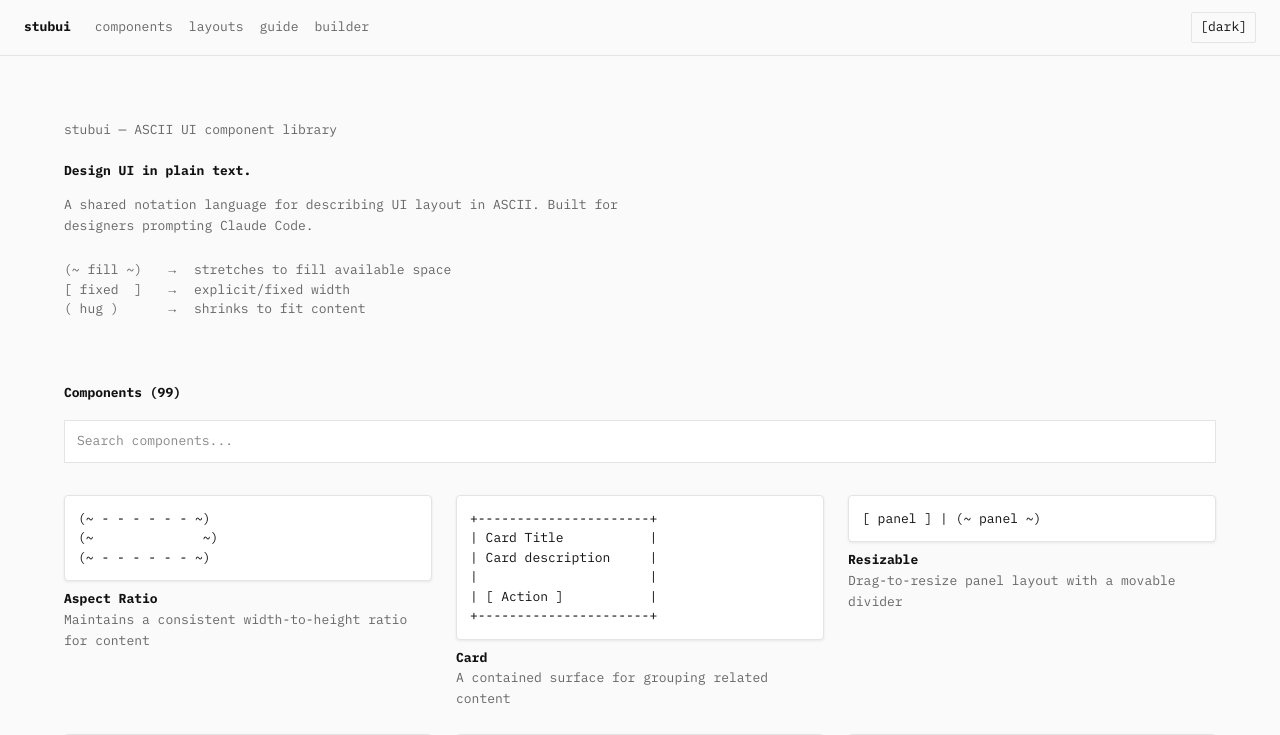
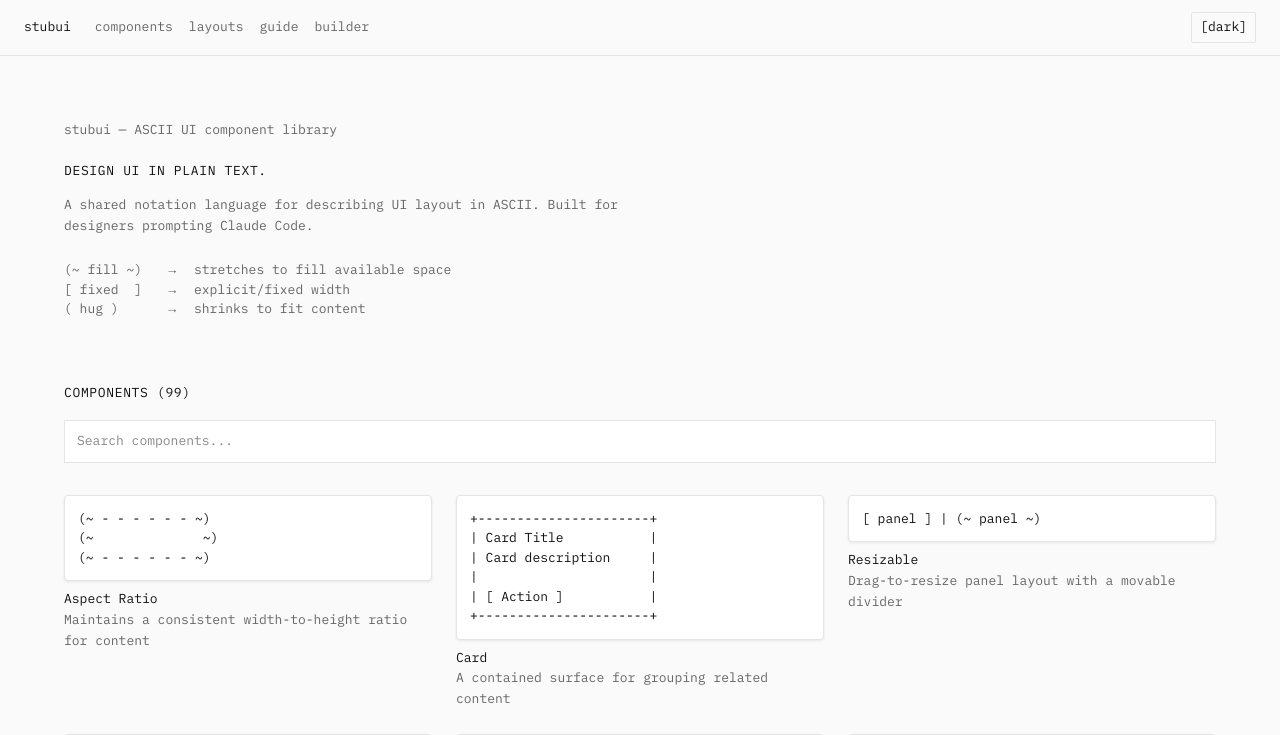
Before and after one commit to mdsbot-ai/stubui, a Next.js app: page / in a window 1280 px wide. Shown: the top 735 px of the page. Built offline with nearby package versions, Linux system fonts and the light colour scheme.

Commit message:
feat: uniform font weight 400, all caps titles

```diff
--- a/app/builder/page.tsx
+++ b/app/builder/page.tsx
@@ -5,7 +5,7 @@ export default function BuilderPage() {
     <div style={{ minHeight: '100vh' }}>
       <SiteHeader />
       <main style={{ maxWidth: '900px', margin: '0 auto', padding: '48px 24px' }}>
-        <h1 style={{ margin: '0 0 8px', fontSize: '13px', fontWeight: 'bold' }}>Prompt Builder</h1>
+        <h1 style={{ margin: '0 0 8px', fontSize: '13px', fontWeight: '400' }}>Prompt Builder</h1>
         <p style={{ color: 'var(--muted)', fontSize: '13px' }}>Coming in Phase 2 — @mention components to compose copy-ready prompts.</p>
       </main>
     </div>
--- a/app/components/ComponentsClient.tsx
+++ b/app/components/ComponentsClient.tsx
@@ -155,7 +155,7 @@ export function ComponentsClient({ components }: { components: Component[] }) {
                 <AsciiBlock ascii={component.ascii} />
               </Link>
               <div>
-                <p style={{ margin: 0, fontSize: '13px', fontWeight: 'bold', color: 'var(--fg)' }}>{component.name}</p>
+                <p style={{ margin: 0, fontSize: '13px', fontWeight: '400', color: 'var(--fg)' }}>{component.name}</p>
                 <p style={{ margin: 0, fontSize: '13px', color: 'var(--muted)' }}>{component.description}</p>
               </div>
             </div>
--- a/app/components/[slug]/page.tsx
+++ b/app/components/[slug]/page.tsx
@@ -41,13 +41,13 @@ export default async function ComponentPage({ params }: { params: Promise<{ slug
           </span>
         </div>
 
-        <h1 style={{ margin: '16px 0 8px', fontSize: '13px', fontWeight: 'bold' }}>{component.name}</h1>
+        <h1 style={{ margin: '16px 0 8px', fontSize: '13px', fontWeight: '400' }}>{component.name}</h1>
         <p style={{ margin: '0 0 32px', color: 'var(--muted)', fontSize: '13px' }}>{component.description}</p>
 
         <AsciiBlock ascii={component.ascii} />
 
         <div style={{ marginTop: '32px', padding: '16px', border: '1px solid var(--border)' }}>
-          <p style={{ margin: '0 0 8px', fontSize: '13px', color: 'var(--muted)', fontWeight: 'bold' }}>DETAILS</p>
+          <p style={{ margin: '0 0 8px', fontSize: '13px', color: 'var(--muted)', fontWeight: '400' }}>DETAILS</p>
           <div style={{ display: 'grid', gridTemplateColumns: 'auto 1fr', gap: '4px 16px', fontSize: '13px' }}>
             <span style={{ color: 'var(--muted)' }}>category</span>
             <span>{CATEGORIES[component.category] || component.category}</span>
@@ -62,7 +62,7 @@ export default async function ComponentPage({ params }: { params: Promise<{ slug
 
         {related.length > 0 && (
           <div style={{ marginTop: '48px' }}>
-            <h2 style={{ margin: '0 0 16px', fontSize: '13px', fontWeight: 'bold' }}>
+            <h2 style={{ margin: '0 0 16px', fontSize: '13px', fontWeight: '400' }}>
               Related in {CATEGORIES[component.category] || component.category}
             </h2>
             <div style={{
@@ -74,7 +74,7 @@ export default async function ComponentPage({ params }: { params: Promise<{ slug
                 <div key={rel.slug}>
                   <Link href={`/components/${rel.slug}`} style={{ textDecoration: 'none', color: 'inherit' }}>
                     <AsciiBlock ascii={rel.ascii} />
-                    <p style={{ margin: '8px 0 0', fontSize: '13px', fontWeight: 'bold' }}>{rel.name}</p>
+                    <p style={{ margin: '8px 0 0', fontSize: '13px', fontWeight: '400' }}>{rel.name}</p>
                   </Link>
                 </div>
               ))}
--- a/app/globals.css
+++ b/app/globals.css
@@ -45,6 +45,12 @@ body {
 
 h1, h2, h3, h4, h5, h6, p, span, a, button, input, textarea, select, label, li, td, th, pre, code {
   font-size: 13px !important;
+  font-weight: 400 !important;
+}
+
+h1, h2, h3, h4, h5, h6 {
+  text-transform: uppercase;
+  letter-spacing: 0.05em;
 }
 
 /* ASCII block rules - CRITICAL for alignment */
--- a/app/layouts/page.tsx
+++ b/app/layouts/page.tsx
@@ -7,7 +7,7 @@ export default function LayoutsPage() {
     <div style={{ minHeight: '100vh' }}>
       <SiteHeader />
       <main style={{ maxWidth: '900px', margin: '0 auto', padding: '48px 24px' }}>
-        <h1 style={{ margin: '0 0 8px', fontSize: '13px', fontWeight: 'bold' }}>Layout Templates</h1>
+        <h1 style={{ margin: '0 0 8px', fontSize: '13px', fontWeight: '400' }}>Layout Templates</h1>
         <p style={{ margin: '0 0 48px', color: 'var(--muted)', fontSize: '13px' }}>
           Pre-built full-page ASCII layout templates for common patterns.
         </p>
@@ -15,7 +15,7 @@ export default function LayoutsPage() {
         <div style={{ display: 'flex', flexDirection: 'column', gap: '48px' }}>
           {layouts.map((layout) => (
             <div key={layout.slug}>
-              <h2 style={{ margin: '0 0 4px', fontSize: '13px', fontWeight: 'bold' }}>{layout.name}</h2>
+              <h2 style={{ margin: '0 0 4px', fontSize: '13px', fontWeight: '400' }}>{layout.name}</h2>
               <p style={{ margin: '0 0 16px', fontSize: '13px', color: 'var(--muted)' }}>{layout.description}</p>
               <AsciiBlock ascii={layout.ascii} />
             </div>
--- a/app/page.tsx
+++ b/app/page.tsx
@@ -20,7 +20,7 @@ export default function HomePage() {
           }}>
 {`stubui — ASCII UI component library`}
           </pre>
-          <h1 style={{ margin: '0 0 16px 0', fontSize: '13px', fontWeight: 'bold', lineHeight: 1.2 }}>
+          <h1 style={{ margin: '0 0 16px 0', fontSize: '13px', fontWeight: '400', lineHeight: 1.2 }}>
             Design UI in plain text.
           </h1>
           <p style={{ margin: '0 0 8px 0', color: 'var(--muted)', fontSize: '13px', maxWidth: '560px' }}>
@@ -43,7 +43,7 @@ export default function HomePage() {
         </div>
 
         <div style={{ marginBottom: '16px', display: 'flex', alignItems: 'center', justifyContent: 'space-between' }}>
-          <h2 style={{ margin: 0, fontSize: '13px', fontWeight: 'bold' }}>Components ({components.length})</h2>
+          <h2 style={{ margin: 0, fontSize: '13px', fontWeight: '400' }}>Components ({components.length})</h2>
         </div>
         <HomeSearch components={components} />
       </main>
--- a/components/ComponentCard.tsx
+++ b/components/ComponentCard.tsx
@@ -13,7 +13,7 @@ export function ComponentCard({ component }: { component: Component }) {
         <AsciiBlock ascii={component.ascii} />
       </Link>
       <div>
-        <p style={{ margin: 0, fontSize: '13px', fontWeight: 'bold', color: 'var(--fg)' }}>{component.name}</p>
+        <p style={{ margin: 0, fontSize: '13px', fontWeight: '400', color: 'var(--fg)' }}>{component.name}</p>
         <p style={{ margin: 0, fontSize: '13px', color: 'var(--muted)' }}>{component.description}</p>
       </div>
     </div>
--- a/components/HomeSearch.tsx
+++ b/components/HomeSearch.tsx
@@ -43,7 +43,7 @@ export function HomeSearch({ components }: { components: Component[] }) {
               <AsciiBlock ascii={component.ascii} />
             </Link>
             <div>
-              <p style={{ margin: 0, fontSize: '13px', fontWeight: 'bold', color: 'var(--fg)' }}>{component.name}</p>
+              <p style={{ margin: 0, fontSize: '13px', fontWeight: '400', color: 'var(--fg)' }}>{component.name}</p>
               <p style={{ margin: 0, fontSize: '13px', color: 'var(--muted)' }}>{component.description}</p>
             </div>
           </div>
--- a/components/SiteHeader.tsx
+++ b/components/SiteHeader.tsx
@@ -19,7 +19,7 @@ export function SiteHeader() {
         top: 0,
         zIndex: 100,
       }}>
-        <Link href="/" style={{ color: 'var(--fg)', textDecoration: 'none', fontWeight: 'bold', fontSize: '13px' }}>
+        <Link href="/" style={{ color: 'var(--fg)', textDecoration: 'none', fontWeight: '400', fontSize: '13px' }}>
           stubui
         </Link>
         <nav className="desktop-nav" style={{ display: 'flex', gap: '16px', flex: 1 }}>
@@ -86,7 +86,7 @@ export function SiteHeader() {
         }}
       >
         <div style={{ display: 'flex', justifyContent: 'space-between', alignItems: 'center', marginBottom: '16px' }}>
-          <span style={{ fontWeight: 'bold', fontSize: '13px', color: 'var(--fg)' }}>stubui</span>
+          <span style={{ fontWeight: '400', fontSize: '13px', color: 'var(--fg)' }}>stubui</span>
           <button
             onClick={() => setMenuOpen(false)}
             style={{
```
Also changed, not shown: app/guide/page.tsx (+5 -5 lines).
